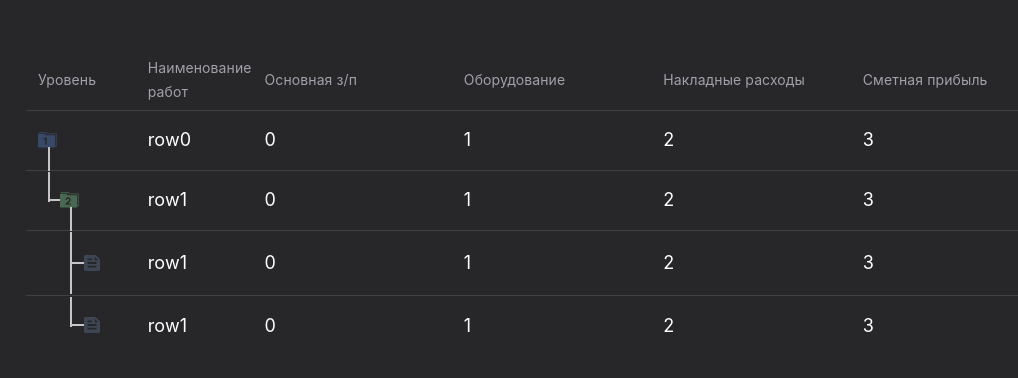
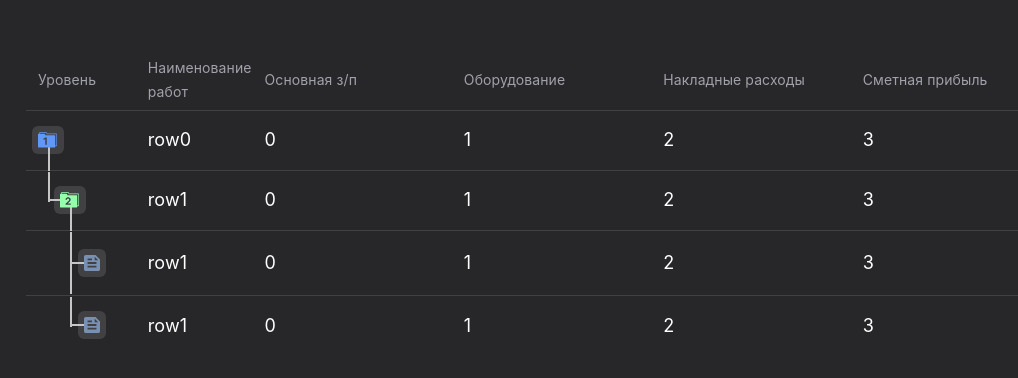
Before and after one commit to ArhDemetriy/test_material-ui, a React (Create React App) app: page / in a window 1280 px wide. Shown: the top 378 px of the page, without its empty margins (102-1120 px from the left). Built offline with nearby package versions, Linux system fonts and the light colour scheme.

Commit message:
add hidable button on Controls

```diff
--- a/src/features/CustomTable/Controls.module.scss
+++ b/src/features/CustomTable/Controls.module.scss
@@ -46,10 +46,45 @@
     }
 
     // image
-    &__background_images{
-    }
-    &__image{
+    &__images{
+        display: flex;
+        align-items: center;
         position: relative;
-        opacity: .3;
+        gap: 5px;
+
+        &__background{
+            position: absolute;
+            background-color: #414144;
+
+            $padding: -6px;
+            left: $padding;
+            right: $padding;
+            top: $padding;
+            bottom: $padding;
+            border-radius: -$padding;
+
+            z-index: -1;
+        }
+        &__button_switch{
+            display: none;
+        }
+        &__main{
+        }
+        &__button{
+            display: flex;
+            -webkit-appearance: none;
+            -moz-appearance: none;
+            border: 0;
+            padding: 0;
+            background-color: transparent;
+            font-style: inherit;
+            font-size: inherit;
+            font-weight: inherit;
+            text-decoration: inherit;
+
+            &:disabled{
+                display: none;
+            }
+        }
     }
 }
--- a/src/features/CustomTable/Controls.tsx
+++ b/src/features/CustomTable/Controls.tsx
@@ -49,7 +49,6 @@ function getIcoSrc(props: Pick<ControlsProps, 'linesMask'>) {
 export const Controls: FC<ControlsProps> = p => {
     // вынесение размеров иконки в корень элемента
     // необходимо для вычесления отступов линий
-
     // сделано так сложно, потому-что у иконок прозрачный центр и нельзя начинать линии от центра картинок.
     const [sizeConstants, setSizeConstants] = useState({ [ICO_HEIGHT]: '0px', [ICO_WIGHT]: '0px' })
 
@@ -66,7 +65,10 @@ export const Controls: FC<ControlsProps> = p => {
             return
 
         setSizeConstants({ ...sizeConstants, ...newSize })
-    }, [])
+    }, []) // нужно только первое срабатывание
+
+    const [check, setCheck] = useState(false)
+    const onCheck = useCallback<React.ChangeEventHandler<HTMLInputElement>>(e => setCheck(e.currentTarget.checked), [])
 
     const isChildren = !!p.linesMask
     const icoSrc = getIcoSrc(p)
@@ -80,10 +82,18 @@ export const Controls: FC<ControlsProps> = p => {
         {p.existOutputLine && <div className={styles['controls__wrapper']}>
             <div className={`${styles['controls__line']} ${styles['controls__line-output']}`} /></div>}
 
-        <div className={styles['controls__wrapper']}>
-            <div className={styles['controls__background_images']} />
-            <div className={`${styles['controls__wrapper']} ${styles['controls__wrapper-bottom']}`}>
-                <img src={icoSrc} onLoad={onLoad} className={styles['controls__image']} alt="" /></div>
-        </div>
+        <label className={styles['controls__images']}>
+            <input className={styles['controls__images__button_switch']} type="checkbox" checked={check} onChange={onCheck} name="buttons" />
+
+            <div className={styles['controls__images__background']} />
+            <img src={icoSrc} onLoad={onLoad} className={styles['controls__images__main']} alt="" />
+
+            <button className={styles['controls__images__button']} disabled={!check} type={"button"}>
+                <img src={icoSrc} alt="" />
+            </button>
+            <button className={styles['controls__images__button']} disabled={!check} type={"button"}>
+                <img src={icoSrc} alt="" />
+            </button>
+        </label>
     </div>
 }
```
